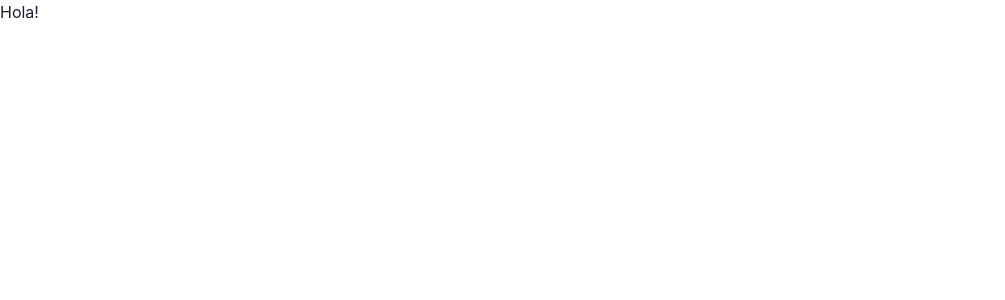
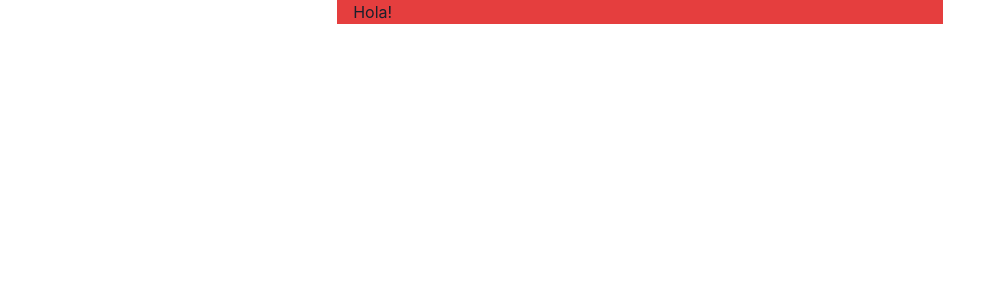
Before and after one commit to tomasbirbe/blog, a Next.js app: page / in a window 1280 px wide. Shown: the top 300 px of the page, without its empty margins (0-1005 px from the left). Built offline with nearby package versions, Linux system fonts and the light colour scheme.

Commit message:
Dev: Add custom theme

```diff
--- a/pages/_app.tsx
+++ b/pages/_app.tsx
@@ -1,9 +1,11 @@
 import { ChakraProvider } from '@chakra-ui/react';
+
+import { theme } from '../theme';
 
 function MyApp({ Component, pageProps }) {
   return (
     <>
-      <ChakraProvider>
+      <ChakraProvider theme={theme}>
         <Component {...pageProps} />
       </ChakraProvider>
     </>
--- a/pages/index.tsx
+++ b/pages/index.tsx
@@ -1,14 +1,15 @@
+import { Container } from '@chakra-ui/react';
 import Head from 'next/head';
 
 export default function Home() {
   return (
-    <div>
+    <Container bg="red.500">
       <Head>
         <title>Blog de tomas birbe</title>
         <meta content="Blog personal de Tomas Birbe" name="description" />
         <link href="/favicon.ico" rel="icon" />
       </Head>
       <h1>Hola!</h1>
-    </div>
+    </Container>
   );
 }
```
